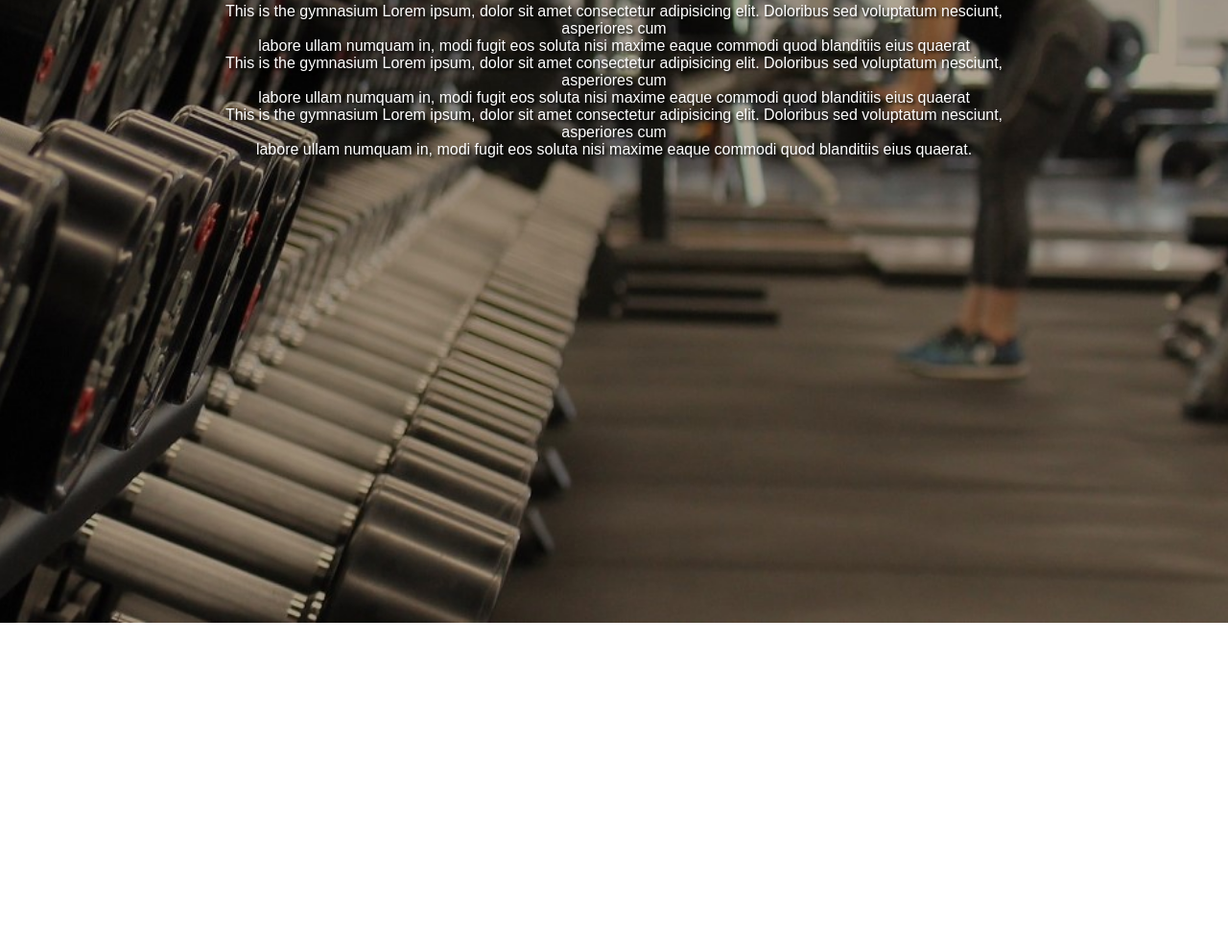
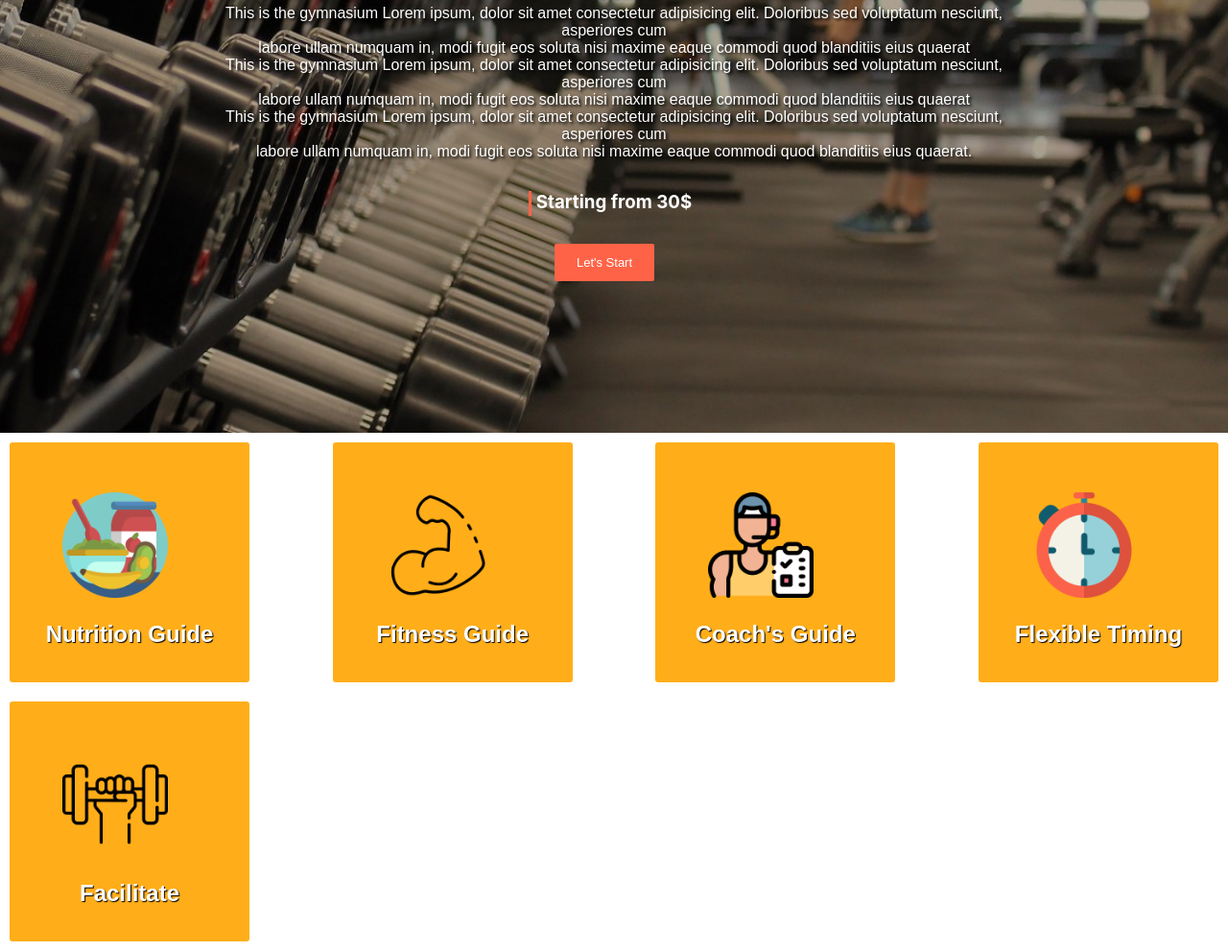
Before and after one commit to iamtariq10/Gym-website, a plain HTML site: page index.html in a window 1280 px wide. Shown: the part 377-1368 px from the top of the page at 96% size. Before the commit the page ends 1026 px from the top, so only its background shows below. Drawn offline with Linux system fonts and the light colour scheme.

Commit message:
Four Images Included

```diff
--- a/index.html
+++ b/index.html
@@ -32,8 +32,39 @@
         <br> This is the gymnasium Lorem ipsum, dolor sit amet consectetur adipisicing elit. Doloribus sed voluptatum nesciunt, asperiores cum <br> labore ullam numquam in, modi fugit eos soluta nisi maxime eaque commodi quod blanditiis eius quaerat
        <br> This is the gymnasium Lorem ipsum, dolor sit amet consectetur adipisicing elit. Doloribus sed voluptatum nesciunt, asperiores cum <br> labore ullam numquam in, modi fugit eos soluta nisi maxime eaque commodi quod blanditiis eius quaerat.</p>
 
+       <h3>Starting from 30$</h3>
+       <div><button class="join-btn start-btn">Let's Start</button></div>
 
     </div>
+</section>
+
+
+<section class="imgs-flex">
+    <div class="four-img">
+        <img src="./Images/pic1.png" alt="">
+        <h1>Nutrition Guide</h1>
+    </div>
+
+    <div class="four-img">
+        <img src="./Images/pic2.png" alt="">
+        <h1>Fitness Guide</h1>
+    </div>
+
+    <div class="four-img">
+        <img src="./Images/pic3.png" alt="">
+        <h1>Coach's Guide</h1>
+    </div>
+
+    <div class="four-img">
+        <img src="./Images/pic4.png" alt="">
+        <h1>Flexible Timing</h1>
+    </div>
+
+    <div class="four-img">
+        <img src="./Images/pic5.png" alt="">
+        <h1>Facilitate</h1>
+    </div>
+
 </section>
 
 
--- a/style.css
+++ b/style.css
@@ -12,6 +12,7 @@
     background-color: red;
     justify-content: space-between;
     height: auto;
+    border-bottom: 2px solid white;
     background: rgb(244,104,65);
 background: linear-gradient(90deg, rgba(244,104,65,1) 19%, rgba(255,179,91,1) 81%);
 }
@@ -86,7 +87,7 @@ background: linear-gradient(90deg, rgba(244,104,65,1) 19%, rgba(255,179,91,1) 81
 .showcase-content{
     color: white;
     text-align: center;
-    height: 900px;
+    height: 700px;
 
 }
 
@@ -107,3 +108,59 @@ background: linear-gradient(90deg, rgba(244,104,65,1) 19%, rgba(255,179,91,1) 81
     font-family: 'Oswald', sans-serif;
     padding: 0 200px;
 }
+
+
+.showcase-content h3{
+    font-family: -apple-system, BlinkMacSystemFont, 'Segoe UI', Roboto, Oxygen, Ubuntu, Cantarell, 'Open Sans', 'Helvetica Neue', sans-serif;
+    position: relative;
+    margin-top: 2rem;
+
+}
+.showcase-content h3::before{
+    content: '';
+    position: absolute;
+    width: 3px;
+    height: 26px;
+    margin-left: -8px;
+
+
+
+    background-color: tomato;
+}
+
+.start-btn{
+    background-color: tomato;
+    font-size: 13px;
+    border-radius: 2px;
+    margin-top: 2rem;
+    margin-left: 12px;
+}
+.imgs-flex{
+    display: flex;
+    flex-direction: row;
+    flex-wrap: wrap;
+    justify-content: space-between;
+}
+
+.four-img {
+    width: 250px;
+    height: 250px;
+    /* border: 1px solid black; */
+    margin: 10px;
+   background: rgb(255, 174, 25);
+    border-radius: 3px;
+}
+
+.four-img img{
+    margin-top: 2rem;
+    width: 150px;
+    padding:20px;
+    margin-left: 35px;
+}
+
+.four-img h1{
+    text-align: center;
+    text-shadow: 1px 1px 1px black;
+    font-family: sans-serif;
+    color: white;
+}
```
Also changed, not shown: Images/pic.png (added), Images/pic1.png (added), Images/pic2.png (added), Images/pic3.png (added), Images/pic4.png (added), Images/pic5.png (added).
